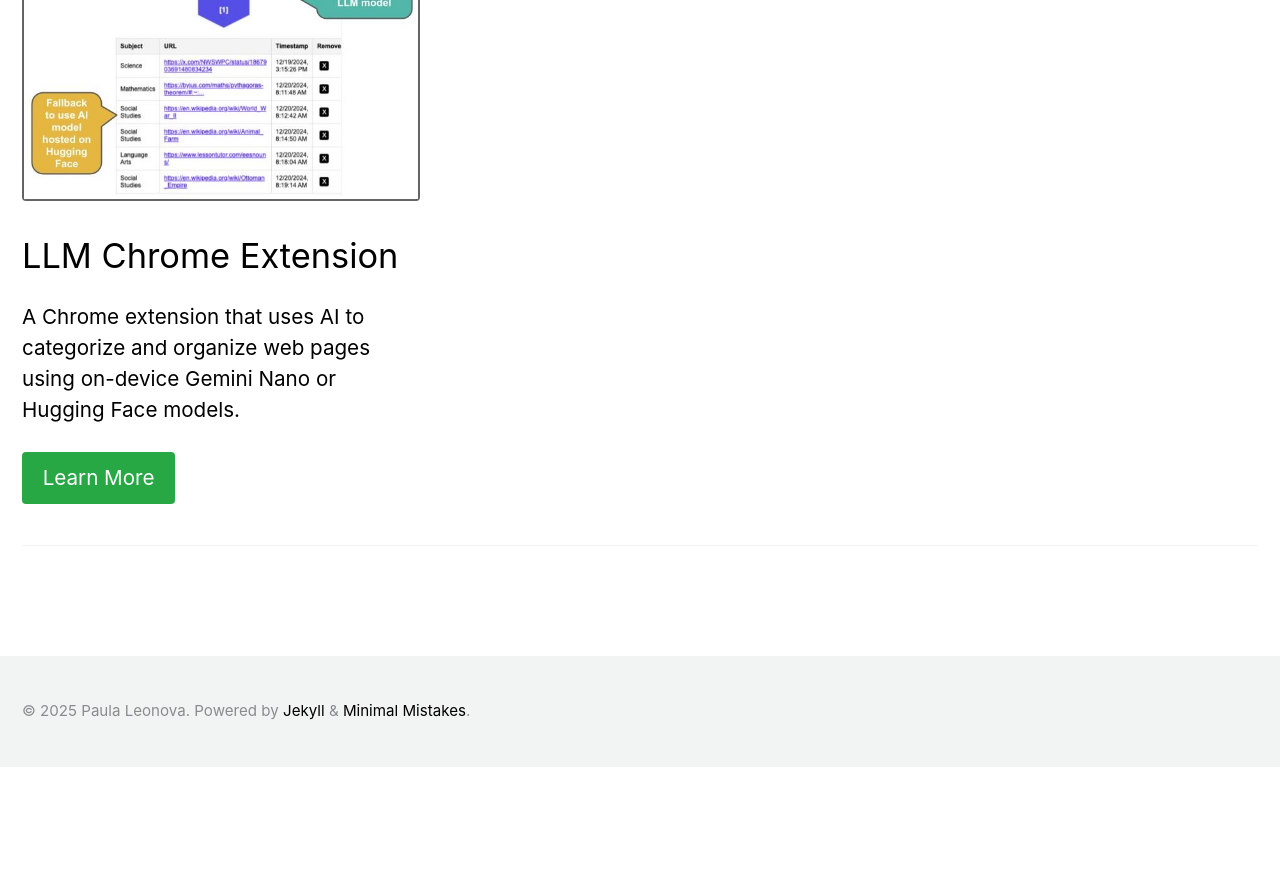
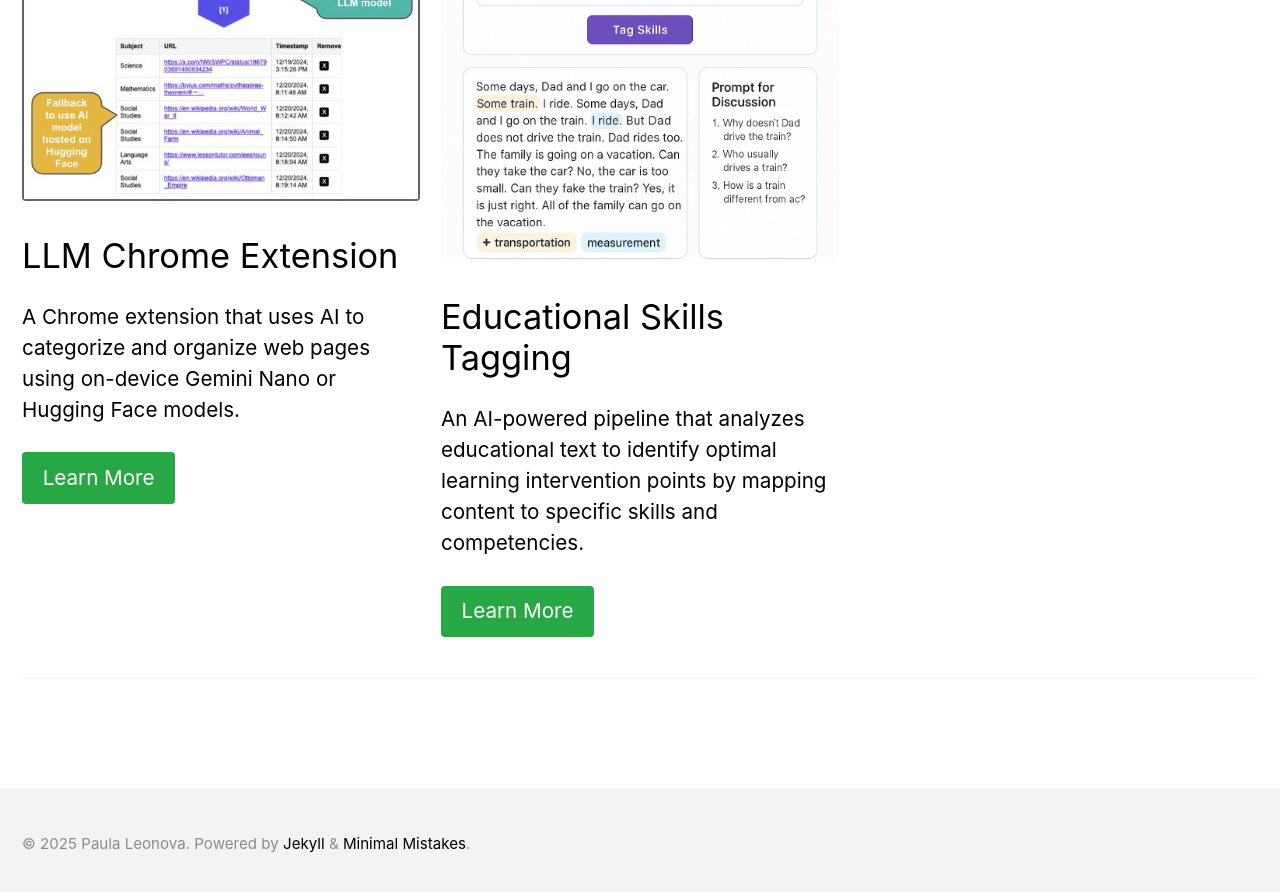
Before and after one commit to pleonova/pleonova.github.io, a Jekyll site: the page built from _pages/projects.md, in a window 1280 px wide and 900 px high, scrolled down 1970 px. Shown: the top 892 px of the window. Built offline with Jekyll 4.4.1, drawn with Linux system fonts in a browser that asks for light colours; nearby versions of some CDN libraries; before the commit the page ends 2737 px from its top, so only the background shows below that.

Commit message:
Add edu skills project

```diff
--- a/_pages/projects.md
+++ b/_pages/projects.md
@@ -60,6 +60,13 @@ feature_row:
     url: "https://github.com/pleonova/llm-chrome-extension/tree/main"
     btn_class: "btn--primary"
     btn_label: "Learn More"
+  - image_path: /images/display-edu-skills.jpg
+    alt: "Educational Skills Tagging"
+    title: "Educational Skills Tagging"
+    excerpt: "An AI-powered pipeline that analyzes educational text to identify optimal learning intervention points by mapping content to specific skills and competencies."
+    url: "https://github.com/pleonova/edu-skills-tagging"
+    btn_class: "btn--primary"
+    btn_label: "Learn More"
 github:
   - excerpt: '{::nomarkdown}<iframe style="display: inline-block;" src="https://ghbtns.com/github-btn.html?user=mmistakes&repo=minimal-mistakes&type=star&count=true&size=large" frameborder="0" scrolling="0" width="160px" height="30px"></iframe> <iframe style="display: inline-block;" src="https://ghbtns.com/github-btn.html?user=mmistakes&repo=minimal-mistakes&type=fork&count=true&size=large" frameborder="0" scrolling="0" width="158px" height="30px"></iframe>{:/nomarkdown}'
 
```
Also changed, not shown: images/display-edu-skills.jpg (added).
